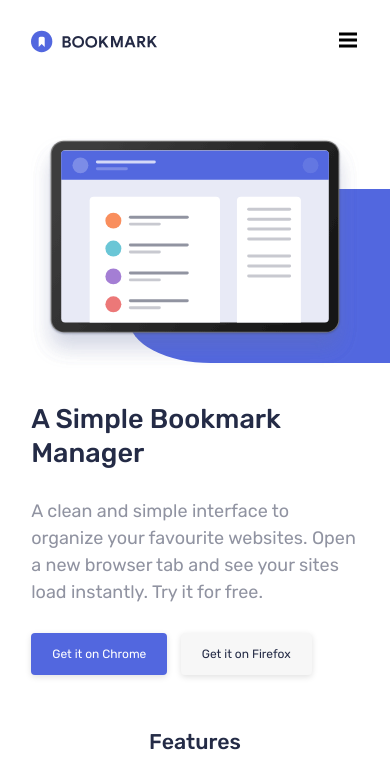
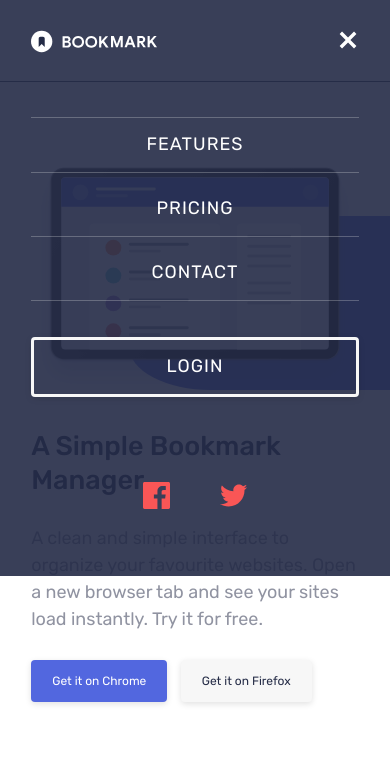
Before and after one commit to hello-antonio/bookmark-site, a website built with Parcel: page src/index.html in a window 390 px wide. Both pictures are taken after a click on the button "Open Menu". Shown: the top 779 px of the page. Built offline with nearby package versions, Linux system fonts and the light colour scheme.

Commit message:
start phase 2: add navbar js and add minor changes

```diff
--- a/src/index.html
+++ b/src/index.html
@@ -35,14 +35,16 @@
 <body>
     <header>
         <a href="#maincontent" class="btn sr-visible sr-focusable">Skip to Content</a>
-        <nav class="container navbar" role="navigation">
+        <nav class="container navbar" id="js-navbar" role="navigation">
             <div class="navbar__title">
                 <svg class="icon logo-bookmark">
+                    <use xlink:href="#logo-bookmark"></use>
+                </svg> <svg class="icon logo-bookmark-white">
                     <use xlink:href="#logo-bookmark"></use>
                 </svg>
             </div>
             <div class="navbar__toggle">
-                <button aria-label="Open Menu">
+                <button aria-label="Open Menu" id="js-toggle-btn">
                     <svg class="icon">
                         <use xlink:href="#icon-hamburger" class="icon__hamburger"></use>
                         <use xlink:href="#icon-close" class="icon__close"></use>
@@ -50,14 +52,14 @@
                 </button>
             </div>
             <!-- MENU -->
-            <ul class="navbar__menu links" role="menu">
-                <li role="none"><a role="menuitem" href="#">
+            <ul class="navbar__menu links" role="menu" id="js-menu">
+                <li role="none" class="navbar__link"><a role="menuitem" href="#">
                         Features
                     </a></li>
-                <li role="none"><a role="menuitem" href="#">
+                <li role="none" class="navbar__link"><a role="menuitem" href="#">
                         Pricing
                     </a></li>
-                <li role="none"><a role="menuitem" href="#">
+                <li role="none" class="navbar__link"><a role="menuitem" href="#">
                         Contact
                     </a></li>
                 <li role="none"><a class="btn btn--secondary" role="menuitem" href="#">
@@ -147,7 +149,8 @@
                                 Organize your bookmarks however you like. Our simple drag-and-drop interface
                                 gives you complete control over how you manage your favourite sites.
                             </p>
-                            <a href="" class="btn btn--primary" aria-label="More Info about Simple Bookmarking">More Info</a>
+                            <a href="" class="btn btn--primary" aria-label="More Info about Simple Bookmarking">More
+                                Info</a>
                         </div>
                     </div>
                     <div class="tabs__content" tabindex="0">
@@ -207,7 +210,8 @@
                         </div>
                         <img src="./images/bg-dots.svg" alt="bg" aria-hidden="true">
                         <div class="card__info">
-                            <a href="" class="btn btn--primary" aria-label="Add & install Chrome extension">Add & Install Extension</a>
+                            <a href="" class="btn btn--primary" aria-label="Add & install Chrome extension">Add &
+                                Install Extension</a>
                         </div>
                     </li>
                     <li class="card">
@@ -221,7 +225,8 @@
                         </div>
                         <img src="./images/bg-dots.svg" alt="bg" aria-hidden="true">
                         <div class="card__info">
-                            <a href="" class="btn btn--primary" aria-label="Add & install Firefox extension">Add & Install Extension</a>
+                            <a href="" class="btn btn--primary" aria-label="Add & install Firefox extension">Add &
+                                Install Extension</a>
                         </div>
                     </li>
                     <li class="card">
@@ -235,7 +240,8 @@
                         </div>
                         <img src="./images/bg-dots.svg" alt="bg" aria-hidden="true">
                         <div class="card__info">
-                            <a href="" class="btn btn--primary" aria-label="Add & install Opera extension">Add & Install Extension</a>
+                            <a href="" class="btn btn--primary" aria-label="Add & install Opera extension">Add & Install
+                                Extension</a>
                         </div>
                     </li>
                 </ul>
@@ -341,7 +347,8 @@
                         </li>
                     </ul>
                     <div>
-                        <a href="#" class="btn btn--primary btn--center" aria-label="More info about frequently ask questions.">
+                        <a href="#" class="btn btn--primary btn--center"
+                            aria-label="More info about frequently ask questions.">
                             More Info
                         </a>
                     </div>
@@ -377,15 +384,15 @@
     <!-- FOOTER -->
     <footer class="footer">
         <div class="container">
-
             <ul class="links list">
-                <li><a href="#homepage" aria-label="Bookmark">
-                        <svg class="icon logo-bookmark-footer">
-                            <use xlink:href="#logo-bookmark"></use>
-                        </svg>
-                    </a></li>
                 <li>
                     <ul class="list">
+                        <li><a href="#homepage" aria-label="Bookmark">
+                                <svg class="icon logo-bookmark-footer">
+                                    <use xlink:href="#logo-bookmark"></use>
+                                </svg>
+                            </a>
+                        </li>
                         <li><a href="#">
                                 Features
                             </a></li>
--- a/src/js/app.js
+++ b/src/js/app.js
@@ -0,0 +1 @@
+import "./navbar.js";
--- /dev/null
+++ b/src/js/navbar.js
@@ -0,0 +1,20 @@
+// navbar.js
+
+(function() {
+  const navbarParent = document.getElementById("js-navbar").parentElement;
+  //   const navbarParent = document.body;
+  const button = document.getElementById("js-toggle-btn");
+  const menu = document.getElementById("js-menu");
+  const links = [...menu.querySelectorAll("a")];
+  const controls = [button, menu];
+
+  function toggleMenu(evt) {
+    const TOGGLE = "js-toggle-menu";
+    let isToggle = navbarParent.classList.contains(TOGGLE);
+    navbarParent.classList.toggle(TOGGLE, !isToggle);
+    button.setAttribute("aria-expanded", !isToggle);
+    button.setAttribute("aria-label", isToggle ? "Open Menu" : "Close Menu");
+  }
+
+  controls.forEach(el => el.addEventListener("click", toggleMenu));
+})();
--- a/src/scss/_buttons.scss
+++ b/src/scss/_buttons.scss
@@ -7,7 +7,7 @@
     transition: all 250ms ease;
 
     &:hover {
-        box-shadow: 0 4px 12px rgba(#000, 0.16);
+        box-shadow: 0 4px 12px rgba(#000, 0.20);
         @content;
     }
 }
--- a/src/scss/_globals.scss
+++ b/src/scss/_globals.scss
@@ -32,3 +32,6 @@
 $space-l: 1rem;
 $space-xl: 1.5rem;
 $space-xxl: 3rem;
+
+// Container
+$max-width: 1120px;
--- a/src/scss/_layout.scss
+++ b/src/scss/_layout.scss
@@ -1,15 +1,15 @@
 // _layouts.scss
 .container {
     width: 84%;
-    max-width: 1116px;
+    max-width: rem($max-width);
     margin: auto;
-    padding: 1.5rem 0;
+    padding: $space-xl 0;
 }
 
 main section {
-    padding: 1.5rem 0;
+    padding: $space-xxl 0;
 }
 
 section img {
-    margin: 0 0 1.5rem;
+    margin: 0 0 $space-xl;
 }
--- a/src/scss/_navbar.scss
+++ b/src/scss/_navbar.scss
@@ -1,5 +1,15 @@
 // _navbar.scss
 .navbar {
+    &__title {
+        .logo-bookmark {
+            display: inline-block;
+        }
+
+        .logo-bookmark-white {
+            display: none;
+        }
+    }
+
     &__toggle {
         display: none;
     }
@@ -81,7 +91,7 @@
 
 }
 
-// js
+// js enable
 .js {
 
     @media (max-width: 767px) {
@@ -92,6 +102,8 @@
             &__toggle {
                 display: inline-block;
                 width: 49%;
+                position: relative;
+                z-index: 99;
             }
 
             &__toggle {
@@ -120,9 +132,11 @@
                 padding: $space-xl 8%;
                 width: 100%;
                 transform: translateY(-200%);
-                background-color: $very-dark-blue;
+                background-color: rgba($very-dark-blue, 0.9);
                 text-align: center;
                 transition: transform 500ms ease-in-out;
+                z-index: 88;
+                backface-visibility: hidden;
 
                 a {
                     width: 100%;
@@ -130,10 +144,60 @@
                     padding: $space-m;
                 }
 
+                a.btn {
+                    margin: $space-xl 0 $space-xxl;
+                    border-color: $light-gray;
+                    background-color: transparent;
+                }
+
                 .icon {
                     font-size: 1.5rem;
                     --color3: #{$soft-red}
                 }
+            }
+
+            &__link {
+                border-bottom: thin solid rgba($light-gray, 0.25);
+
+                &:first-child {
+                    border-top: thin solid rgba($light-gray, 0.25);
+                }
+            }
+
+        }
+    }
+}
+
+// Toggle menu
+.js-toggle-menu {
+
+    @media (max-width:767px) {
+        background-color: rgba($very-dark-blue, 0.9);
+        transition: background 500ms ease-in-out;
+
+        .navbar {
+            &__title {
+                .logo-bookmark {
+                    display: none;
+                }
+
+                .logo-bookmark-white {
+                    display: inline-block;
+                }
+            }
+
+            &__toggle {
+                .icon__hamburger {
+                    opacity: 0;
+                }
+
+                .icon__close {
+                    opacity: 1;
+                }
+            }
+
+            &__menu {
+                transform: translateY(-1px);
             }
         }
     }
--- a/src/scss/_page.scss
+++ b/src/scss/_page.scss
@@ -29,6 +29,7 @@
 
     img {
       margin-left: 0;
+      object-fit: contain;
     }
 
     &::before {
@@ -45,7 +46,7 @@
     }
   }
 
-    @media (min-width:1024px) {
+  @media (min-width: 1024px) {
     >* {
       width: 49%;
     }
@@ -83,7 +84,7 @@
     width: 88%;
   }
 
-    @media (min-width:1440px) {
+  @media (min-width: 1440px) {
     width: 95%;
   }
 }
@@ -93,18 +94,28 @@
   margin: $space-xl auto;
   border-radius: 4%;
   background-color: #fff;
-    box-shadow: 0 5px 15px rgba($very-dark-blue, .1);
+  box-shadow: 0 10px 20px rgba($very-dark-blue, 0.1);
+  position: relative;
+  top: 0;
 
   &__info {
     padding: $space-xl;
     text-align: center;
   }
 
-    @media (min-width:768px) {
+  @media (min-width: 768px) {
     margin: 0 $space-xl $space-xl 0;
 
     &:last-child {
       margin-right: 0;
+    }
+  }
+
+  @media (min-width:1280px) {
+    @for $i from 1 through 3 {
+      &:nth-child(#{$i}) {
+        top: ($i * 1.5rem);
+      }
     }
   }
 }
@@ -134,7 +145,6 @@
         bottom: 0;
         background-color: $grayish-blue;
         height: 1px;
-
       }
 
       &:hover {
@@ -187,18 +197,17 @@
     margin: 0 0 $space-xxl;
     position: relative;
 
-
     >* {
       display: inline-block;
       width: 100%;
     }
 
-        @media (min-width:768px) {
+    @media (min-width: 768px) {
       width: 70%;
       margin: $space-xxl auto;
     }
 
-        @media (min-width:1024px) {
+    @media (min-width: 1024px) {
       width: 100%;
 
       >* {
@@ -251,6 +260,7 @@
 
 // CTA
 .cta {
+  padding: $space-xl 0;
   background-color: $soft-blue;
   color: #fff;
 
@@ -286,12 +296,12 @@
       flex: 0 1 auto;
     }
 
-        @media (min-width:768px) {
+    @media (min-width: 768px) {
       input {
         width: rem(375);
       }
 
-            input[type=submit] {
+      input[type="submit"] {
         width: auto;
       }
     }
@@ -312,7 +322,7 @@
     font-size: rem(13);
   }
 
-    @media (min-width:1024px) {
+  @media (min-width: 1024px) {
 
     ul,
     li ul {
@@ -327,7 +337,13 @@
 // List
 .list {
   >li {
+    margin: $space-xl;
+  }
+
+  @media (min-width: 1024px) {
+    >li {
       margin: $space-s $space-xl;
+    }
   }
 
   &--inline {
```
Lines whose indentation alone changed are shown as unchanged.
